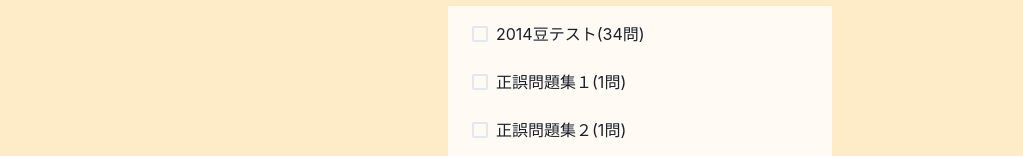
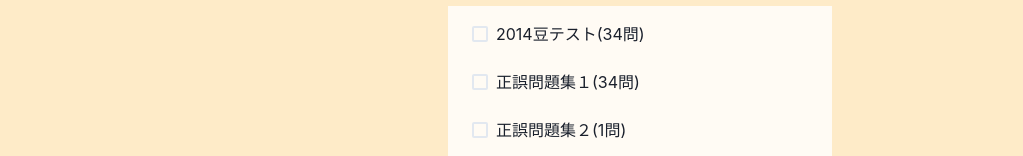
Before and after one commit to Igaki12/anywhere-pathology, a React (Create React App) app: page / in a window 1280 px wide. Shown: the part 571-727 px from the top of the page, without its empty margins (0-1023 px from the left). Built offline with nearby package versions, Linux system fonts and the light colour scheme.

Commit message:
added questions

```diff
--- a/src/useQuestionList.js
+++ b/src/useQuestionList.js
@@ -354,6 +354,280 @@ export const useQuestionList = () => {
         {
           detailInfo: '',
           questionImg: [],
+          questionSentence:
+            '【〇✖問題】13トリソミーでは馬蹄腎・臍ヘルニア・揺り椅子状の測定を認めることが多い。',
+          answerImg: [],
+          answer: '✖...13ではない',
+          commentary: '',
+        },
+        {
+          detailInfo: '',
+          questionImg: [],
+          questionSentence:
+            '【〇✖問題】1984年以降日本人の死因の第一位はがんである。',
+          answerImg: [],
+          answer: '✖...1981年以降',
+          commentary: '',
+        },
+        {
+          detailInfo: '',
+          questionImg: [],
+          questionSentence:
+            '【〇✖問題】1分子のグルコースから最も多くのATPを生成するのは解糖系である。',
+          answerImg: [],
+          answer: '✖...解糖系ではなく電子伝達系',
+          commentary: '',
+        },
+        {
+          detailInfo: '',
+          questionImg: [],
+          questionSentence:
+            '【〇✖問題】Ⅲ型アレルギーはTcやマクロファージにより好酸球が増殖することで生じる。',
+          answerImg: [],
+          answer: '✖...Ⅲ型ではなくⅣ型',
+          commentary: '',
+        },
+        {
+          detailInfo: '',
+          questionImg: [],
+          questionSentence:
+            '【〇✖問題】Ⅳ型アレルギーでは免疫複合体の形成により補体が活性化されることで細胞が傷害される。',
+          answerImg: [],
+          answer: '✖...Ⅳ型ではなくⅢ型アレルギー',
+          commentary: '',
+        },
+        {
+          detailInfo: '',
+          questionImg: [],
+          questionSentence:
+            '【〇✖問題】AA型アミロイドは血清アミロイドAAタンパクに由来する。',
+          answerImg: [],
+          answer: '✖...AA蛋白ではなくA蛋白',
+          commentary: '',
+        },
+        {
+          detailInfo: '',
+          questionImg: [],
+          questionSentence: '【〇✖問題】AGEの増加は大腸がんのリスクとなる',
+          answerImg: [],
+          answer: '〇',
+          commentary: '',
+        },
+        {
+          detailInfo: '',
+          questionImg: [],
+          questionSentence:
+            '【〇✖問題】Alzheimer病ではβアミロイドが沈着した老人斑により錐体外路障害を認める。',
+          answerImg: [],
+          answer: '✖...錐体外路障害ではない',
+          commentary: '',
+        },
+        {
+          detailInfo: '',
+          questionImg: [],
+          questionSentence:
+            '【〇✖問題】CD4+T細胞にTGFβが作用するとTh1,Th17,ないしTregに分化する。',
+          answerImg: [],
+          answer: '',
+          commentary: '',
+        },
+        {
+          detailInfo: '',
+          questionImg: [],
+          questionSentence:
+            '【〇✖問題】Chediak-Higashi症候群では化生酸素の産生異常により殺菌能が低下する。',
+          answerImg: [],
+          answer: '',
+          commentary: '',
+        },
+        {
+          detailInfo: '',
+          questionImg: [],
+          questionSentence: '【〇✖問題】',
+          answerImg: [],
+          answer: '',
+          commentary: '',
+        },
+        {
+          detailInfo: '',
+          questionImg: [],
+          questionSentence: '【〇✖問題】',
+          answerImg: [],
+          answer: '',
+          commentary: '',
+        },
+        {
+          detailInfo: '',
+          questionImg: [],
+          questionSentence: '【〇✖問題】',
+          answerImg: [],
+          answer: '',
+          commentary: '',
+        },
+        {
+          detailInfo: '',
+          questionImg: [],
+          questionSentence: '【〇✖問題】',
+          answerImg: [],
+          answer: '',
+          commentary: '',
+        },
+        {
+          detailInfo: '',
+          questionImg: [],
+          questionSentence: '【〇✖問題】',
+          answerImg: [],
+          answer: '',
+          commentary: '',
+        },
+        {
+          detailInfo: '',
+          questionImg: [],
+          questionSentence: '【〇✖問題】',
+          answerImg: [],
+          answer: '',
+          commentary: '',
+        },
+        {
+          detailInfo: '',
+          questionImg: [],
+          questionSentence: '【〇✖問題】',
+          answerImg: [],
+          answer: '',
+          commentary: '',
+        },
+        {
+          detailInfo: '',
+          questionImg: [],
+          questionSentence: '【〇✖問題】',
+          answerImg: [],
+          answer: '',
+          commentary: '',
+        },
+        {
+          detailInfo: '',
+          questionImg: [],
+          questionSentence: '【〇✖問題】',
+          answerImg: [],
+          answer: '',
+          commentary: '',
+        },
+        {
+          detailInfo: '',
+          questionImg: [],
+          questionSentence: '【〇✖問題】',
+          answerImg: [],
+          answer: '',
+          commentary: '',
+        },
+        {
+          detailInfo: '',
+          questionImg: [],
+          questionSentence: '【〇✖問題】',
+          answerImg: [],
+          answer: '',
+          commentary: '',
+        },
+        {
+          detailInfo: '',
+          questionImg: [],
+          questionSentence: '【〇✖問題】',
+          answerImg: [],
+          answer: '',
+          commentary: '',
+        },
+        {
+          detailInfo: '',
+          questionImg: [],
+          questionSentence: '【〇✖問題】',
+          answerImg: [],
+          answer: '',
+          commentary: '',
+        },
+        {
+          detailInfo: '',
+          questionImg: [],
+          questionSentence: '【〇✖問題】',
+          answerImg: [],
+          answer: '',
+          commentary: '',
+        },
+        {
+          detailInfo: '',
+          questionImg: [],
+          questionSentence: '【〇✖問題】',
+          answerImg: [],
+          answer: '',
+          commentary: '',
+        },
+        {
+          detailInfo: '',
+          questionImg: [],
+          questionSentence: '【〇✖問題】',
+          answerImg: [],
+          answer: '',
+          commentary: '',
+        },
+        {
+          detailInfo: '',
+          questionImg: [],
+          questionSentence: '【〇✖問題】',
+          answerImg: [],
+          answer: '',
+          commentary: '',
+        },
+        {
+          detailInfo: '',
+          questionImg: [],
+          questionSentence: '【〇✖問題】',
+          answerImg: [],
+          answer: '',
+          commentary: '',
+        },
+        {
+          detailInfo: '',
+          questionImg: [],
+          questionSentence: '【〇✖問題】',
+          answerImg: [],
+          answer: '',
+          commentary: '',
+        },
+
+        {
+          detailInfo: '',
+          questionImg: [],
+          questionSentence: '【〇✖問題】',
+          answerImg: [],
+          answer: '',
+          commentary: '',
+        },
+        {
+          detailInfo: '',
+          questionImg: [],
+          questionSentence: '【〇✖問題】',
+          answerImg: [],
+          answer: '',
+          commentary: '',
+        },
+        {
+          detailInfo: '',
+          questionImg: [],
+          questionSentence: '【〇✖問題】',
+          answerImg: [],
+          answer: '',
+          commentary: '',
+        },
+        {
+          detailInfo: '',
+          questionImg: [],
+          questionSentence: '【〇✖問題】',
+          answerImg: [],
+          answer: '',
+          commentary: '',
+        },
+        {
+          detailInfo: '',
+          questionImg: [],
           questionSentence: '【〇✖問題】',
           answerImg: [],
           answer: '',
```
Also changed, not shown: 7 other files (tests, documents, lock files or other folders).
